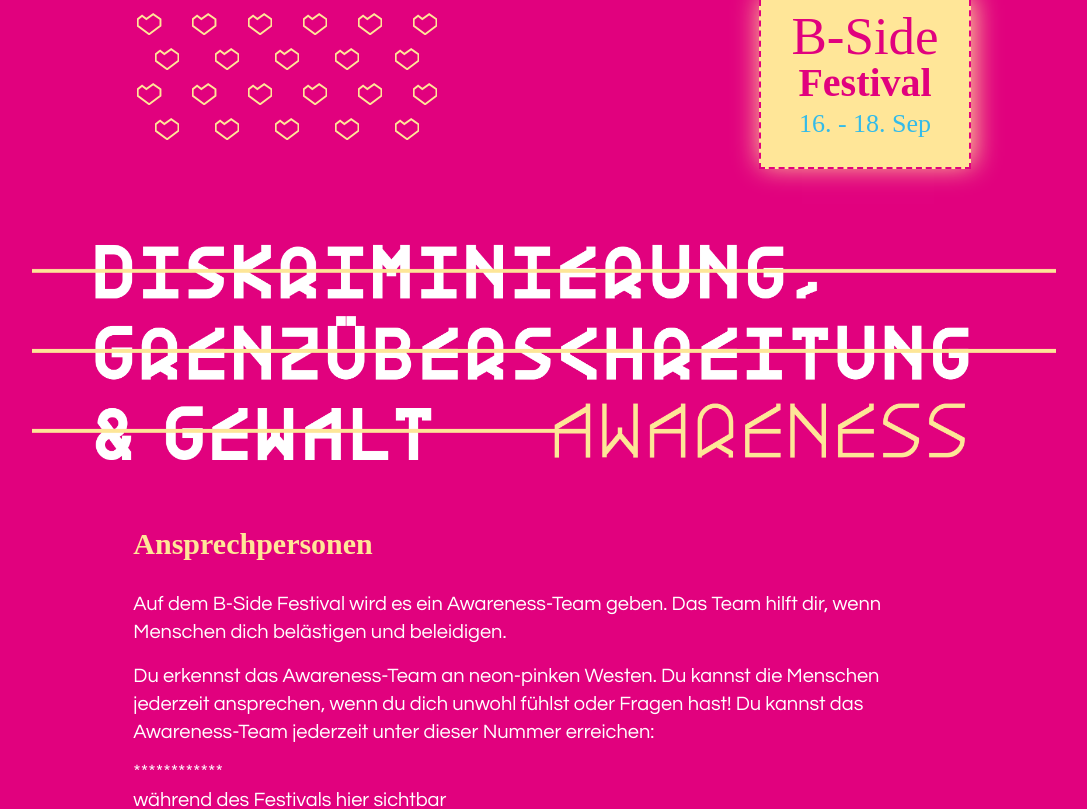
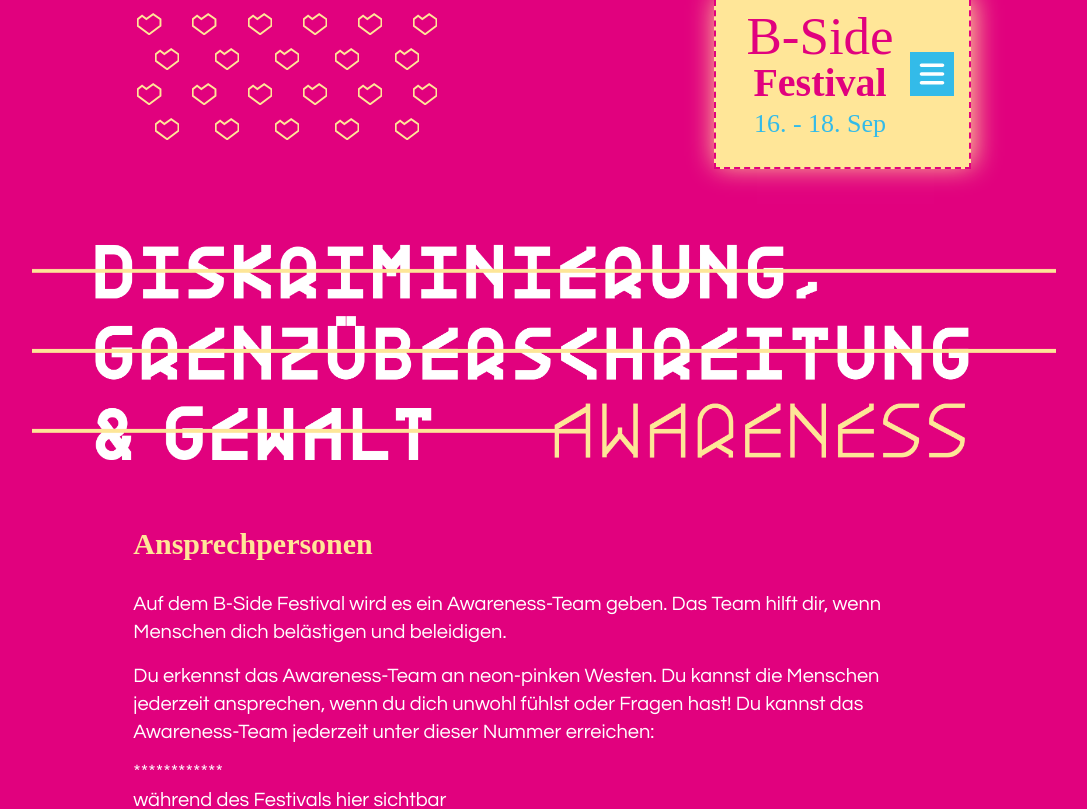
Before and after one commit to bside-ms/bside_festival, a Next.js app: page /awareness in a window 1280 px wide. Shown: the top 809 px of the page, without its empty margins (96-1183 px from the left). Built offline with nearby package versions, Linux system fonts and the light colour scheme; no server answers; a web font is replaced by a local one.

Commit message:
Add navigation overlay

```diff
--- a/components/common/PageHeader.module.scss
+++ b/components/common/PageHeader.module.scss
@@ -21,6 +21,10 @@
     div:nth-child(3) {
       color: #e1017e;
     }
+  }
+
+  .menuToggle {
+    background: #e1017e;
   }
 }
 
@@ -126,7 +130,7 @@
   background: #ffe698;
   top: 0;
   right: 0;
-  padding: 10px 30px 30px 30px;
+  padding: 10px 15px 30px 30px;
 
   border: 2px dashed #e1017e;
   border-top: none;
@@ -162,6 +166,10 @@
   }
 }
 
+.menuToggle {
+  background: #33bbe9;
+}
+
 @media screen and (max-width: 768px) {
   .header {
     border-right: none;
--- a/components/common/PageHeader.tsx
+++ b/components/common/PageHeader.tsx
@@ -1,10 +1,14 @@
 import styles from 'components/common/PageHeader.module.scss';
 
+import { faBars } from '@fortawesome/free-solid-svg-icons';
+import { FontAwesomeIcon } from '@fortawesome/react-fontawesome';
 import { range } from 'lodash';
 import Link from 'next/link';
 import type { ReactElement } from 'react';
 import BHeartSvg from 'components/common/BHeartSvg';
 import ContentWrapper from 'components/common/ContentWrapper';
+import NavigationOverlay from 'components/navigation/NavigationOverlay';
+import { useNavigationOverlayContext } from 'components/navigation/NavigationOverlayContext';
 
 type HeaderThemes = 'blue' | 'yellow' | 'pink' | 'yellowOnPink';
 
@@ -51,13 +55,20 @@
 
 const PageHeader = ({ theme = 'yellow', symbols = 'plusSigns' }: Props): ReactElement => {
 
+    const { toggleOverlay } = useNavigationOverlayContext();
+
     return (
+        <>
+            <NavigationOverlay />
+
             <div className={`${styles.headerContainer ?? ''} ${themeClasses[theme] ?? ''}`}>
                 <ContentWrapper>
                     <div className={styles.symbols}>
                         <Symbols symbols={symbols} />
                     </div>
+
                     <div className={styles.header}>
+                        <div className="flex gap-4">
                             <Link href="/" passHref={true}>
                                 <a className={styles.headerLink}>
                                     <div className={`${styles.content ?? ''} font-display`}>
@@ -67,9 +78,31 @@
                                     </div>
                                 </a>
                             </Link>
+
+                            <div className="flex flex-col justify-center text-white">
+                                <div
+                                    className={`
+                                        w-11
+                                        h-11
+                                        text-[28px]
+                                        leading-3
+                                        flex
+                                        flex-col
+                                        justify-center
+                                        text-center
+                                        cursor-pointer
+                                        ${styles.menuToggle ?? ''}
+                                    `}
+                                    onClick={toggleOverlay}
+                                >
+                                    <FontAwesomeIcon icon={faBars} />
+                                </div>
+                            </div>
+                        </div>
                     </div>
                 </ContentWrapper>
             </div>
+        </>
     );
 };
 
--- /dev/null
+++ b/components/navigation/NavigationOverlay.module.scss
@@ -0,0 +1,17 @@
+.background {
+  opacity: 0.9;
+  background: linear-gradient(
+      200deg,
+      #ffe698 0%,
+      #00baee 30%,
+      #3fafe2 60%,
+      #783aff 100%
+  );
+  color: #ffe698;
+}
+
+.menuToggle {
+  position: absolute;
+  top: 52px;
+  right: 16px;
+}
--- /dev/null
+++ b/components/navigation/NavigationOverlay.tsx
@@ -0,0 +1,63 @@
+import styles from './NavigationOverlay.module.scss';
+
+import { faTimes } from '@fortawesome/free-solid-svg-icons';
+import { FontAwesomeIcon } from '@fortawesome/react-fontawesome';
+import Link from 'next/link';
+import { useRouter } from 'next/router';
+import type { ReactElement } from 'react';
+import ContentWrapper from 'components/common/ContentWrapper';
+import { useNavigationOverlayContext } from 'components/navigation/NavigationOverlayContext';
+
+const links = new Array<{label: string, link: string}>(
+    { label: 'Start', link: '/' },
+    { label: 'Mithelfen', link: '/mithelfen' },
+    { label: 'Awareness', link: '/awareness' },
+    // { label: 'Künstler:innen', link: '/kuenstler' },
+    // { label: 'Orte', link: '/orte' },
+);
+
+const NavigationOverlay = (): ReactElement | null => {
+
+    const { events } = useRouter();
+
+    const { toggleOverlay, closeOverlay, isOverlayShown } = useNavigationOverlayContext();
+
+    // Making sure overlay closes after link changed
+    // eslint-disable-next-line @typescript-eslint/no-unnecessary-condition
+    events?.on('routeChangeComplete', () => closeOverlay());
+
+    if (!isOverlayShown) {
+        return null;
+    }
+
+    return (
+        <div className="fixed top-0 right-0 bottom-0 left-0 z-[400]">
+            <div className={`absolute top-0 right-0 bottom-0 left-0 ${styles.background ?? ''}`} />
+
+            <ContentWrapper>
+                <div className={styles.menuToggle}>
+                    <div
+                        className="w-11 h-11 text-[28px] leading-3 flex flex-col justify-center text-center cursor-pointer text-white bg-[#33bbe9]"
+                        onClick={toggleOverlay}
+                    >
+                        <FontAwesomeIcon icon={faTimes} />
+                    </div>
+                </div>
+
+                <div className="pt-36 flex flex-col space-y-4 text-4xl text-center">
+                    {links.map(link => (
+                        <div key={link.link}>
+                            <Link href={link.link}>
+                                <a className="font-display text-white">
+                                    {link.label}
+                                </a>
+                            </Link>
+                        </div>
+                    ))}
+                </div>
+            </ContentWrapper>
+        </div>
+    );
+};
+
+export default NavigationOverlay;
--- /dev/null
+++ b/components/navigation/NavigationOverlayContext.tsx
@@ -0,0 +1,45 @@
+import { createContext, useCallback, useContext, useState } from 'react';
+import type { ReactElement, ReactNode } from 'react';
+
+interface NavigationOverlayContextData {
+    isOverlayShown: boolean;
+    toggleOverlay: () => void;
+    closeOverlay: () => void;
+}
+
+const NavigationOverlayContext = createContext<NavigationOverlayContextData | null>(null);
+
+const NavigationOverlayContextProvider = ({ children }: { children: ReactNode }): ReactElement => {
+
+    const [isOverlayShown, setIsOverlayShown] = useState(false);
+
+    const toggleOverlay = useCallback((): void => {
+        setIsOverlayShown(prevState => !prevState);
+    }, []);
+
+    const closeOverlay = useCallback((): void => {
+        setIsOverlayShown(false);
+    }, []);
+
+    return (
+        <NavigationOverlayContext.Provider value={{ isOverlayShown, toggleOverlay, closeOverlay }}>
+            {children}
+        </NavigationOverlayContext.Provider>
+    );
+};
+
+const useNavigationOverlayContext = (): NavigationOverlayContextData => {
+
+    const NavigationOverlayContextContext = useContext(NavigationOverlayContext);
+
+    if (NavigationOverlayContextContext === null) {
+        throw new Error('useNavigationOverlayContext must only be used within corresponding provider!');
+    }
+
+    return NavigationOverlayContextContext;
+};
+
+export {
+    NavigationOverlayContextProvider,
+    useNavigationOverlayContext,
+};
--- a/pages/_app.tsx
+++ b/pages/_app.tsx
@@ -4,14 +4,17 @@
 import { SessionProvider } from 'next-auth/react';
 import type { ReactElement } from 'react';
 import NextHead from 'components/common/NextHead';
+import { NavigationOverlayContextProvider } from 'components/navigation/NavigationOverlayContext';
 
 const MyApp = ({ Component, pageProps }: AppProps): ReactElement => (
     // eslint-disable-next-line @typescript-eslint/no-unsafe-member-access
     <SessionProvider session={pageProps.session}>
         <NextHead title="B-Side Festival 2022" />
 
-        {/* eslint-disable-next-line react/jsx-props-no-spreading */}
-        <Component {...pageProps} />
+        <NavigationOverlayContextProvider>
+            {/* eslint-disable-next-line react/jsx-props-no-spreading */}
+            <Component {...pageProps} />
+        </NavigationOverlayContextProvider>
     </SessionProvider>
 );
 
```
Lines whose indentation alone changed are shown as unchanged.
